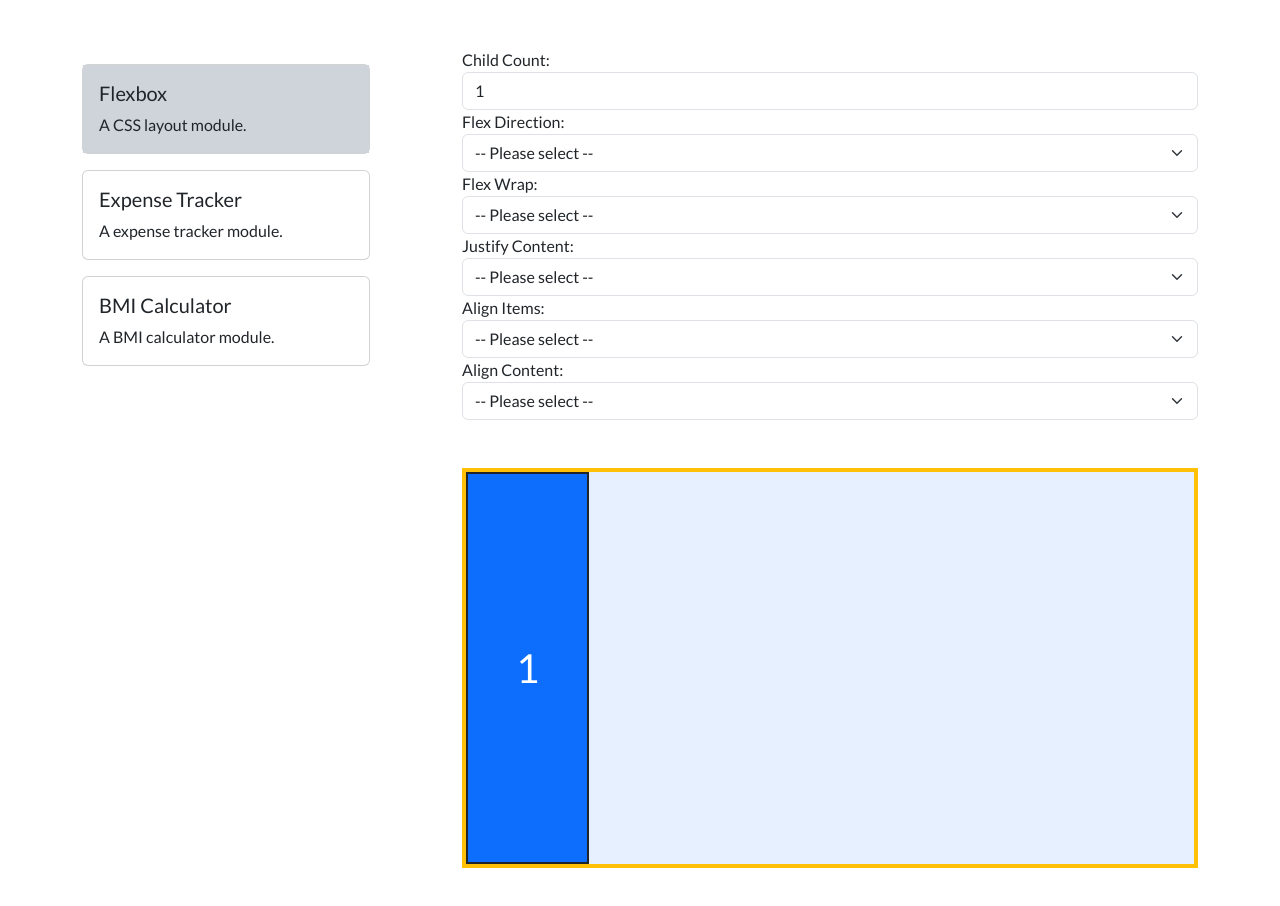
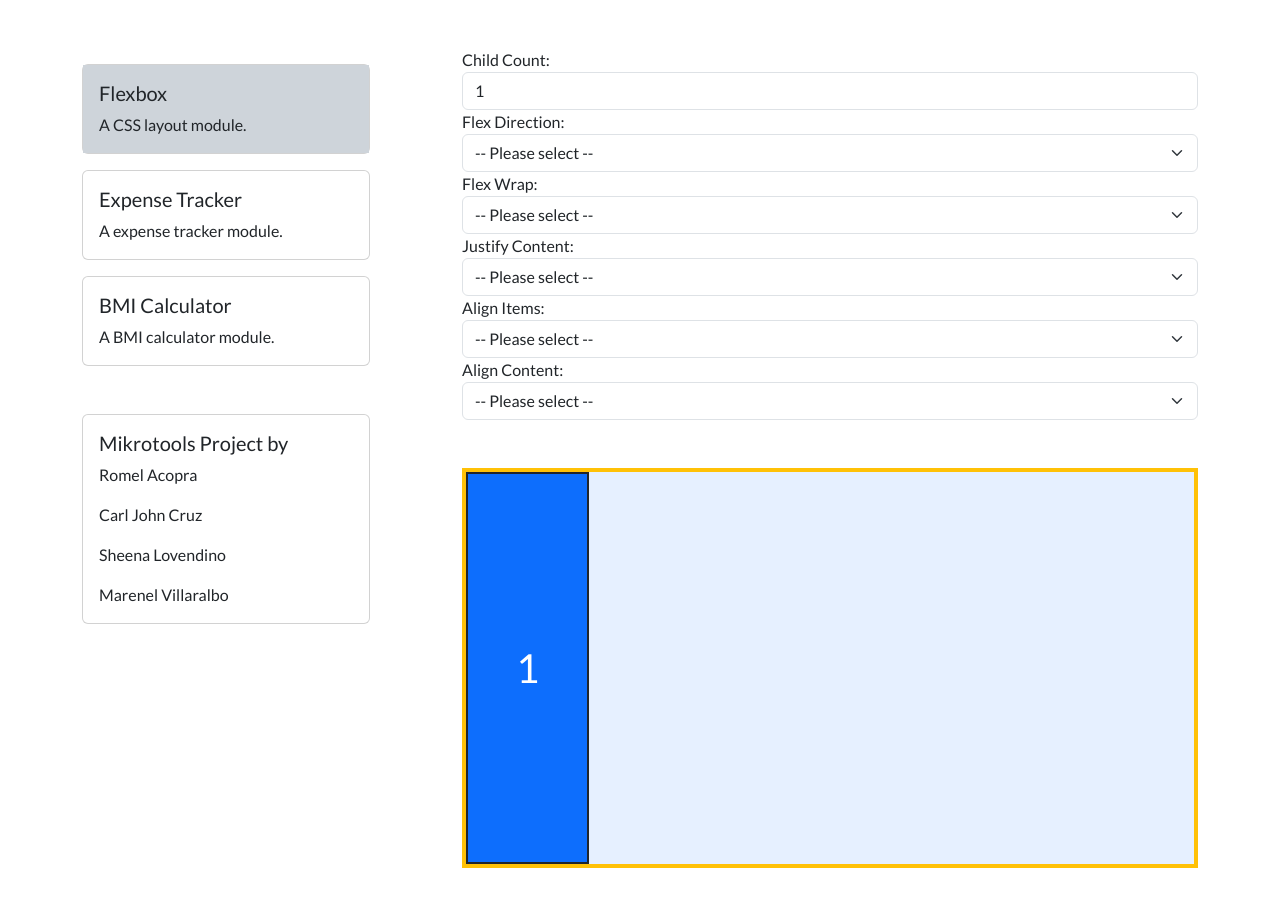
Before and after one commit to the-name-romel/microtools-project, a Vue app: page / in a window 1280 px wide. Shown: the top 906 px of the page. Built offline with nearby package versions, Linux system fonts and the light colour scheme.

Commit message:
Add group member names

```diff
--- a/src/App.vue
+++ b/src/App.vue
@@ -58,6 +58,15 @@ const setCurrentPath = (path) => {
               </div>
             </div>
           </RouterLink>
+          <div class="card mt-5">
+            <div class="card-body">
+              <h5 class="card-title">Mikrotools Project by</h5>
+              <p class="card-text">Romel Acopra</p>
+              <p class="card-text">Carl John Cruz</p>
+              <p class="card-text">Sheena Lovendino</p>
+              <p class="card-text">Marenel Villaralbo</p>
+            </div>
+          </div>
         </nav>
       </div>
 
```
